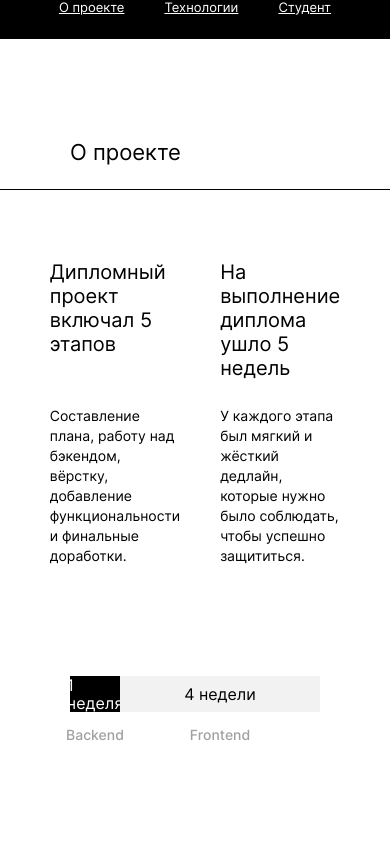
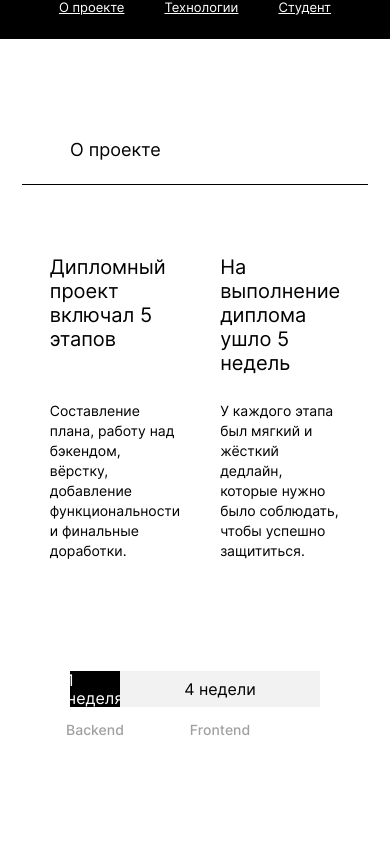
Before and after one commit to zilov/movies-explorer-frontend, a React (Create React App) app: page / in a window 390 px wide. Shown: the part 879-1724 px from the top of the page. Built offline with nearby package versions, Linux system fonts and the light colour scheme.

Commit message:
feat: main section title and line for 320 and 768

```diff
--- a/src/components/Main/Main.css
+++ b/src/components/Main/Main.css
@@ -21,3 +21,20 @@
   width: 1140px;
   background-color: black;
 }
+
+@media screen and (max-width: 1279px) {
+  .main__section-title-underline {
+    width: 86.979%;
+  }
+}
+
+@media screen and (max-width: 767px) {
+  .main__section-title-underline {
+    width: 88.75%;
+  }
+
+  .main__section-title {
+    font-size: 18px;
+    line-height: 22px;
+  }
+}
```
